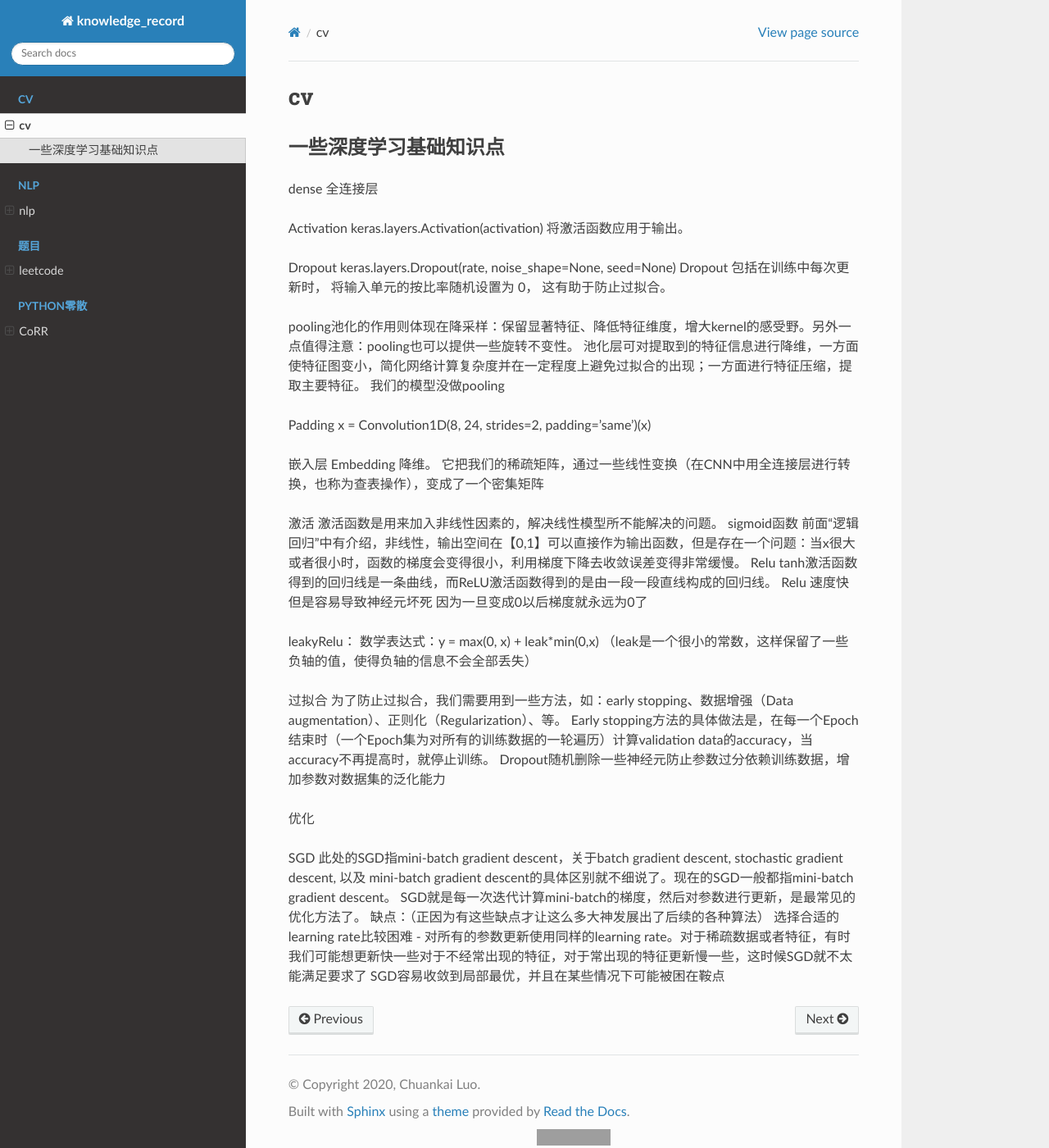
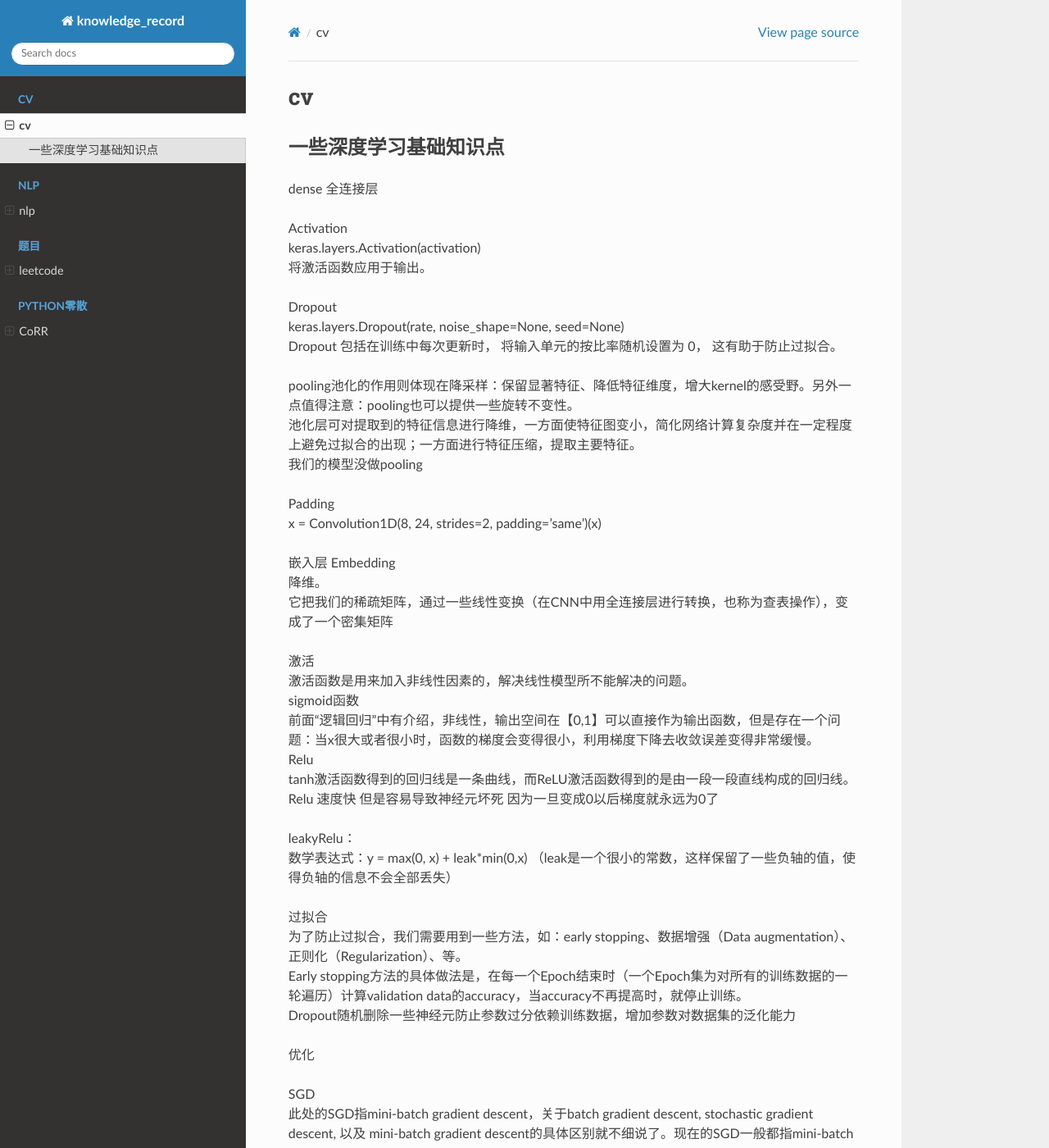
Before and after one commit to luochuankai-JHU/knowledge_record, a Sphinx documentation site: the page built from docs/cv/cv.rst, in a window 1280 px wide and 1400 px high. Shown: the whole window at 82% size. Built offline with Sphinx 7.4.7 and the Read the Docs theme 2.0.0, drawn with Linux system fonts in a browser that asks for light colours; pages that are not in the unit, such as notebooks, are missing from menus; some of the changed text lies outside the part shown; grey boxes are pictures that could not be loaded.

Commit message:
line and code

```diff
--- a/docs/cv/cv.rst
+++ b/docs/cv/cv.rst
@@ -13,56 +13,56 @@ cv
 
 dense 全连接层
 
-Activation
-keras.layers.Activation(activation)
-将激活函数应用于输出。
+| Activation
+| keras.layers.Activation(activation)
+| 将激活函数应用于输出。
 
 
-Dropout
-keras.layers.Dropout(rate, noise_shape=None, seed=None)
-Dropout 包括在训练中每次更新时， 将输入单元的按比率随机设置为 0， 这有助于防止过拟合。
+| Dropout
+| keras.layers.Dropout(rate, noise_shape=None, seed=None)
+| Dropout 包括在训练中每次更新时， 将输入单元的按比率随机设置为 0， 这有助于防止过拟合。
 
 
-pooling池化的作用则体现在降采样：保留显著特征、降低特征维度，增大kernel的感受野。另外一点值得注意：pooling也可以提供一些旋转不变性。
-池化层可对提取到的特征信息进行降维，一方面使特征图变小，简化网络计算复杂度并在一定程度上避免过拟合的出现；一方面进行特征压缩，提取主要特征。
-我们的模型没做pooling
+| pooling池化的作用则体现在降采样：保留显著特征、降低特征维度，增大kernel的感受野。另外一点值得注意：pooling也可以提供一些旋转不变性。
+| 池化层可对提取到的特征信息进行降维，一方面使特征图变小，简化网络计算复杂度并在一定程度上避免过拟合的出现；一方面进行特征压缩，提取主要特征。
+| 我们的模型没做pooling
 
 
-Padding
-x = Convolution1D(8, 24, strides=2, padding='same')(x)
+| Padding
+| x = Convolution1D(8, 24, strides=2, padding='same')(x)
 
 
-嵌入层 Embedding
-降维。
-它把我们的稀疏矩阵，通过一些线性变换（在CNN中用全连接层进行转换，也称为查表操作），变成了一个密集矩阵
+| 嵌入层 Embedding
+| 降维。
+| 它把我们的稀疏矩阵，通过一些线性变换（在CNN中用全连接层进行转换，也称为查表操作），变成了一个密集矩阵
 
 
-激活
-激活函数是用来加入非线性因素的，解决线性模型所不能解决的问题。
-sigmoid函数
-前面“逻辑回归”中有介绍，非线性，输出空间在【0,1】可以直接作为输出函数，但是存在一个问题：当x很大或者很小时，函数的梯度会变得很小，利用梯度下降去收敛误差变得非常缓慢。
-Relu
-tanh激活函数得到的回归线是一条曲线，而ReLU激活函数得到的是由一段一段直线构成的回归线。
-Relu 速度快  但是容易导致神经元坏死  因为一旦变成0以后梯度就永远为0了
+| 激活
+| 激活函数是用来加入非线性因素的，解决线性模型所不能解决的问题。
+| sigmoid函数
+| 前面“逻辑回归”中有介绍，非线性，输出空间在【0,1】可以直接作为输出函数，但是存在一个问题：当x很大或者很小时，函数的梯度会变得很小，利用梯度下降去收敛误差变得非常缓慢。
+| Relu
+| tanh激活函数得到的回归线是一条曲线，而ReLU激活函数得到的是由一段一段直线构成的回归线。
+| Relu 速度快  但是容易导致神经元坏死  因为一旦变成0以后梯度就永远为0了
 
-leakyRelu：
-数学表达式：y = max(0, x) + leak*min(0,x)  （leak是一个很小的常数，这样保留了一些负轴的值，使得负轴的信息不会全部丢失）
+| leakyRelu：
+| 数学表达式：y = max(0, x) + leak*min(0,x)  （leak是一个很小的常数，这样保留了一些负轴的值，使得负轴的信息不会全部丢失）
 
 
 
 
 
-过拟合
-为了防止过拟合，我们需要用到一些方法，如：early stopping、数据增强（Data augmentation）、正则化（Regularization）、等。
-Early stopping方法的具体做法是，在每一个Epoch结束时（一个Epoch集为对所有的训练数据的一轮遍历）计算validation data的accuracy，当accuracy不再提高时，就停止训练。
-Dropout随机删除一些神经元防止参数过分依赖训练数据，增加参数对数据集的泛化能力
+| 过拟合
+| 为了防止过拟合，我们需要用到一些方法，如：early stopping、数据增强（Data augmentation）、正则化（Regularization）、等。
+| Early stopping方法的具体做法是，在每一个Epoch结束时（一个Epoch集为对所有的训练数据的一轮遍历）计算validation data的accuracy，当accuracy不再提高时，就停止训练。
+| Dropout随机删除一些神经元防止参数过分依赖训练数据，增加参数对数据集的泛化能力
 
 
-优化
+| 优化
 
-SGD
-此处的SGD指mini-batch gradient descent，关于batch gradient descent, stochastic gradient descent, 以及 mini-batch gradient descent的具体区别就不细说了。现在的SGD一般都指mini-batch gradient descent。
-SGD就是每一次迭代计算mini-batch的梯度，然后对参数进行更新，是最常见的优化方法了。
-缺点：（正因为有这些缺点才让这么多大神发展出了后续的各种算法）
-选择合适的learning rate比较困难 - 对所有的参数更新使用同样的learning rate。对于稀疏数据或者特征，有时我们可能想更新快一些对于不经常出现的特征，对于常出现的特征更新慢一些，这时候SGD就不太能满足要求了
-SGD容易收敛到局部最优，并且在某些情况下可能被困在鞍点
+| SGD
+| 此处的SGD指mini-batch gradient descent，关于batch gradient descent, stochastic gradient descent, 以及 mini-batch gradient descent的具体区别就不细说了。现在的SGD一般都指mini-batch gradient descent。
+| SGD就是每一次迭代计算mini-batch的梯度，然后对参数进行更新，是最常见的优化方法了。
+| 缺点：（正因为有这些缺点才让这么多大神发展出了后续的各种算法）
+| 选择合适的learning rate比较困难 - 对所有的参数更新使用同样的learning rate。对于稀疏数据或者特征，有时我们可能想更新快一些对于不经常出现的特征，对于常出现的特征更新慢一些，这时候SGD就不太能满足要求了
+| SGD容易收敛到局部最优，并且在某些情况下可能被困在鞍点
```
Also changed, not shown: docs/leetcode/leetcode.rst (+14 -14 lines).
